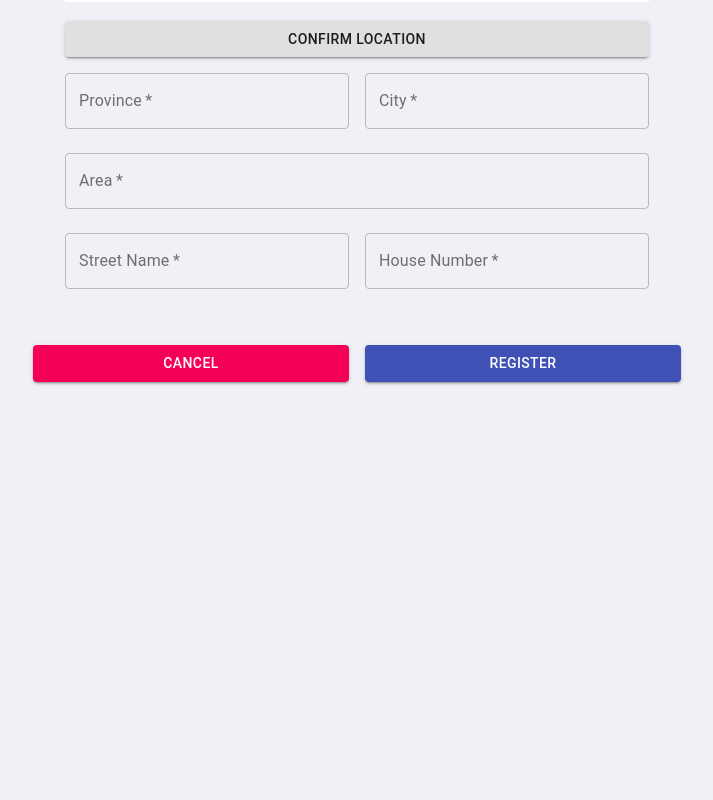
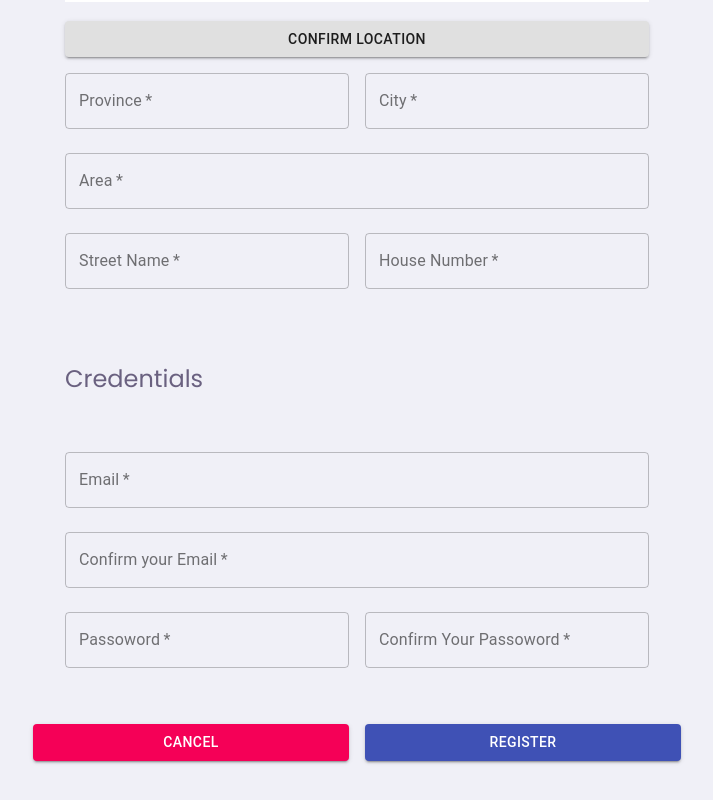
Before and after one commit to delfim-junior/DigitTracker, a React (Create React App) app in the folder tracker/: page /register/device in a window 1280 px wide. Shown: the part 1852-2652 px from the top of the page, without its empty margins (283-996 px from the left). Before the commit the page ends 2273 px from the top, so only its background shows below. Built offline with nearby package versions, Linux system fonts and the light colour scheme; the HTML template or start-up script is replaced by a standard one.

Commit message:
Device registratio update: include credentials fieldset

```diff
--- a/tracker/src/pages/Register/Device.js
+++ b/tracker/src/pages/Register/Device.js
@@ -47,6 +47,9 @@ function UserTracker() {
         gender: '',
         birthday: '',
         email: '',
+        confirmEmail: '',
+        password: '',
+        confirmPassword: '',
         nationality: '',
         province: '',
         city: '',
@@ -93,6 +96,9 @@ function UserTracker() {
             gender,
             birthday,
             email,
+            confirmEmail,
+            password,
+            confirmPassword,
             nationality,
             province,
             city,
@@ -114,16 +120,15 @@ function UserTracker() {
         if (isEmail) {
             if (latitude !== '' && longitude !== '') {
                 if (confirmation) {
-                       //Backend...
-                        setSuccessMessage(true)
-                        setTimeout(() => {
-                            history.push('/')
-                        }, 3000)
+                    //Backend...
+                    setSuccessMessage(true)
+                    setTimeout(() => {
+                        history.push('/')
+                    }, 3000)
                 }
                 else {
                     toast.warn('Please, confirm your phone number!')
                 }
-
             }
             else {
                 toast.warn('Please, confirm your location!')
@@ -458,6 +463,53 @@ function UserTracker() {
                     </div>
                 </fieldset>
 
+                <fieldset className="field-container">
+                    <legend>Credentials</legend>
+                    <TextField
+                        label="Email"
+                        variant="outlined"
+                        margin="normal"
+                        type='text'
+                        name="email"
+                        fullWidth
+                        required
+                        onChange={handleFormInput}
+                    />
+                    <TextField
+                        label="Confirm your Email"
+                        variant="outlined"
+                        margin="normal"
+                        type='text'
+                        name="confirmEmail"
+                        fullWidth
+                        required
+                        onChange={handleFormInput}
+                    />
+
+                    <div className="names">
+                        <TextField
+                            className='firsname'
+                            label="Passoword"
+                            variant="outlined"
+                            margin="normal"
+                            type='password'
+                            name="password"
+                            required
+                            onChange={handleFormInput}
+                        />
+                        <TextField
+                            className='middlename'
+                            label="Confirm Your Passoword"
+                            variant="outlined"
+                            margin="normal"
+                            type='password'
+                            name="confirmPassword"
+                            required
+                            onChange={handleFormInput}
+                        />
+                    </div>
+                </fieldset>
+
 
                 <div className="names">
                     <Button
```
